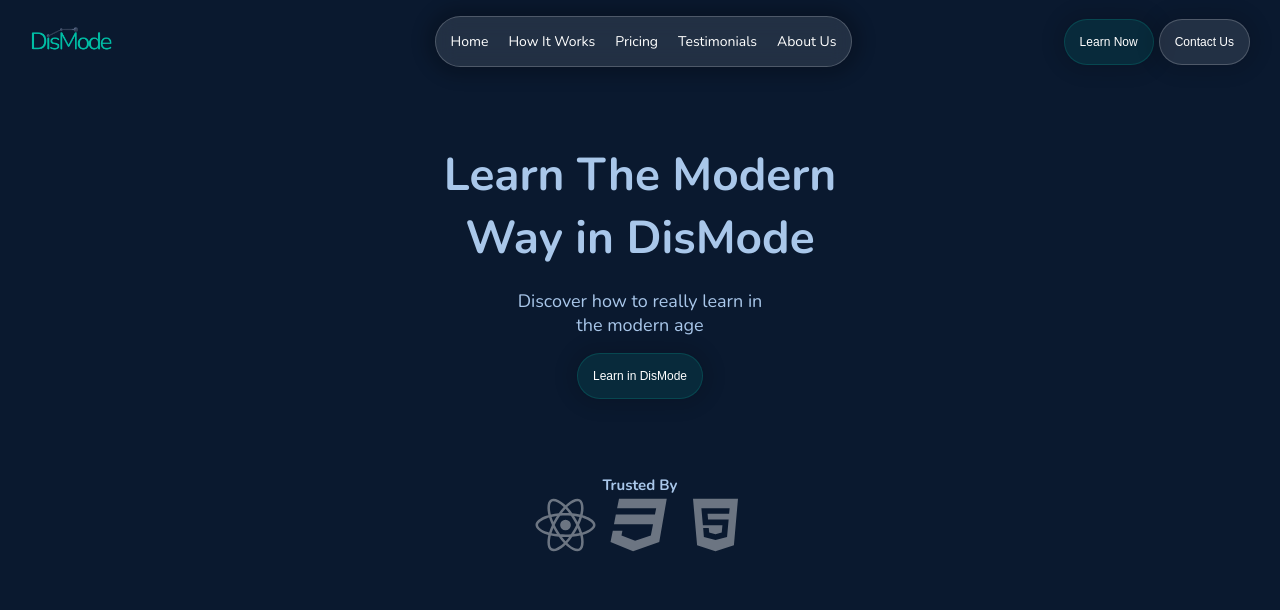
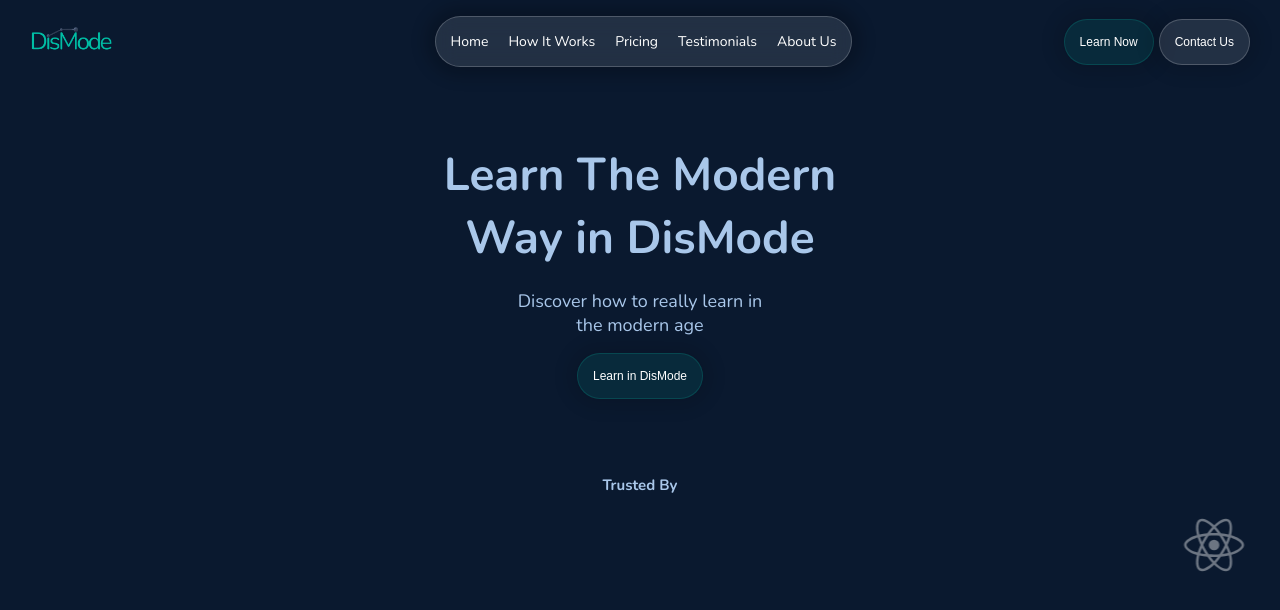
Before and after one commit to ArmanDevSil/dismode-landing-page, a React (Vite) app: page / in a window 1280 px wide. Shown: the top 610 px of the page. Built offline with nearby package versions, Linux system fonts and the light colour scheme.

Commit message:
Add 'logosContainer' styles and change 'containerLogosImg' to 'logosSlider'

```diff
--- a/src/components/sections/TrustedBy.module.css
+++ b/src/components/sections/TrustedBy.module.css
@@ -2,6 +2,14 @@
   width: 100%;
   padding: 1.6rem 3rem;
   margin-bottom: 4.4rem;
+  white-space: nowrap;
+  overflow: hidden;
+}
+
+.logosContainer {
+  width: 100%;
+  white-space: nowrap;
+  overflow: hidden;
 }
 
 .icon {
@@ -14,7 +22,7 @@
   color: rgba(255, 255, 255, 0.6);
 }
 
-.containerLogosImg {
+.logosSlider {
   width: 100%;
   justify-content: space-evenly;
   padding: 2rem;
@@ -30,6 +38,6 @@
   }
 }
 
-.containerLogosImg {
+.logosSlider {
   animation: scroll-x 10s infinite linear;
 }
```
